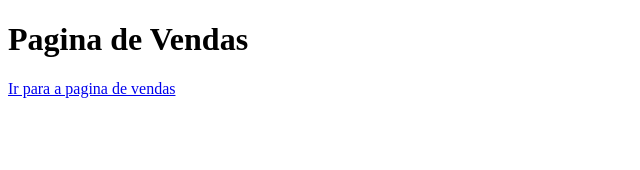
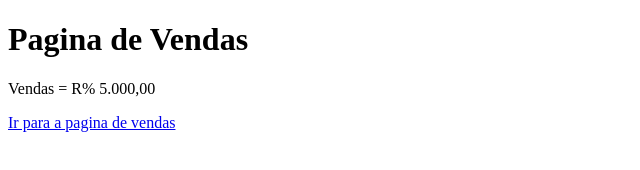
Before and after one commit to juceliocoelho2022/aulaGuitHub, a plain HTML site: page vendas.html in a window 1280 px wide. Shown: the whole page, without its empty margins (0-640 px from the left). Drawn offline with Linux system fonts and the light colour scheme.

Commit message:
Acresentado valor de vendas

```diff
--- a/vendas.html
+++ b/vendas.html
@@ -7,6 +7,7 @@
 </head>
 <body>
     <h1>Pagina de Vendas</h1>
+    <p>Vendas = R% 5.000,00</p>
     <a href="index.html">Ir para a pagina de vendas</a>
 </body>
 </html>
```
